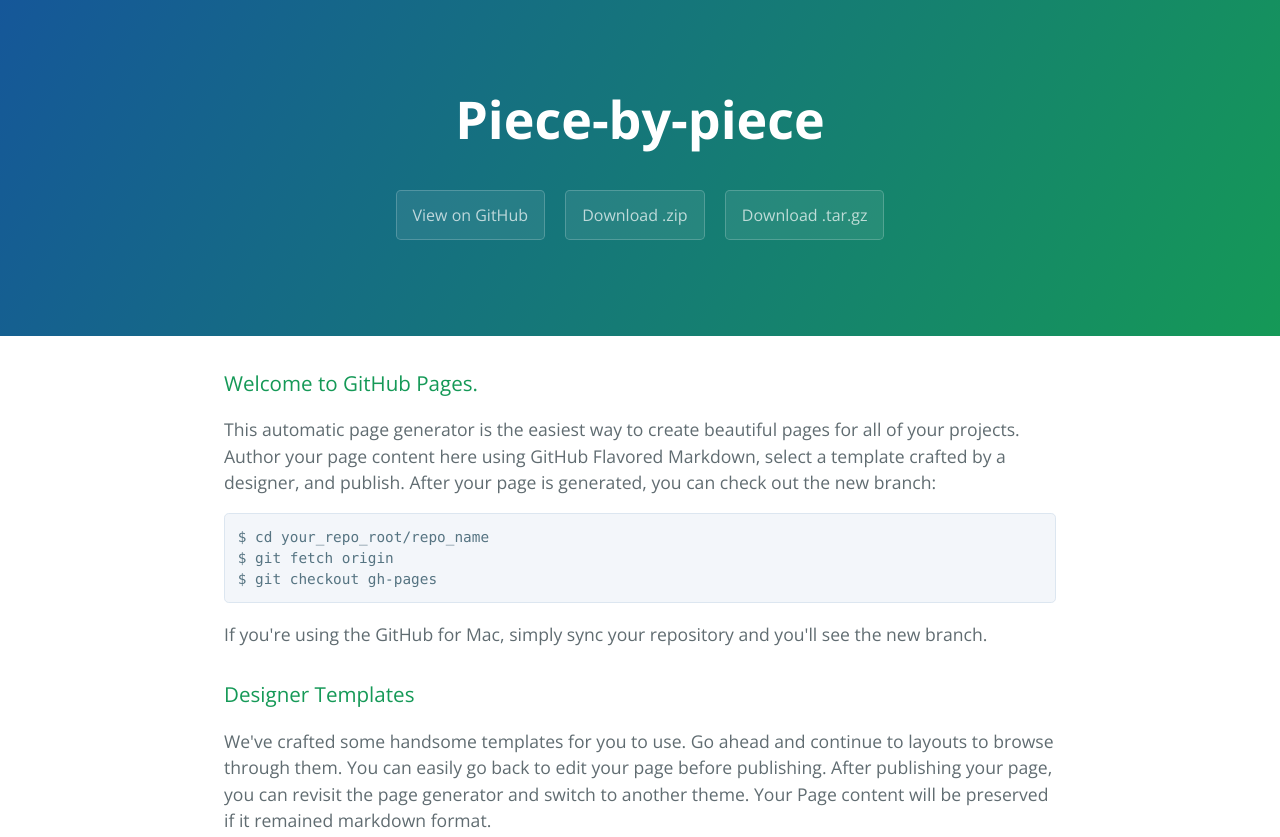
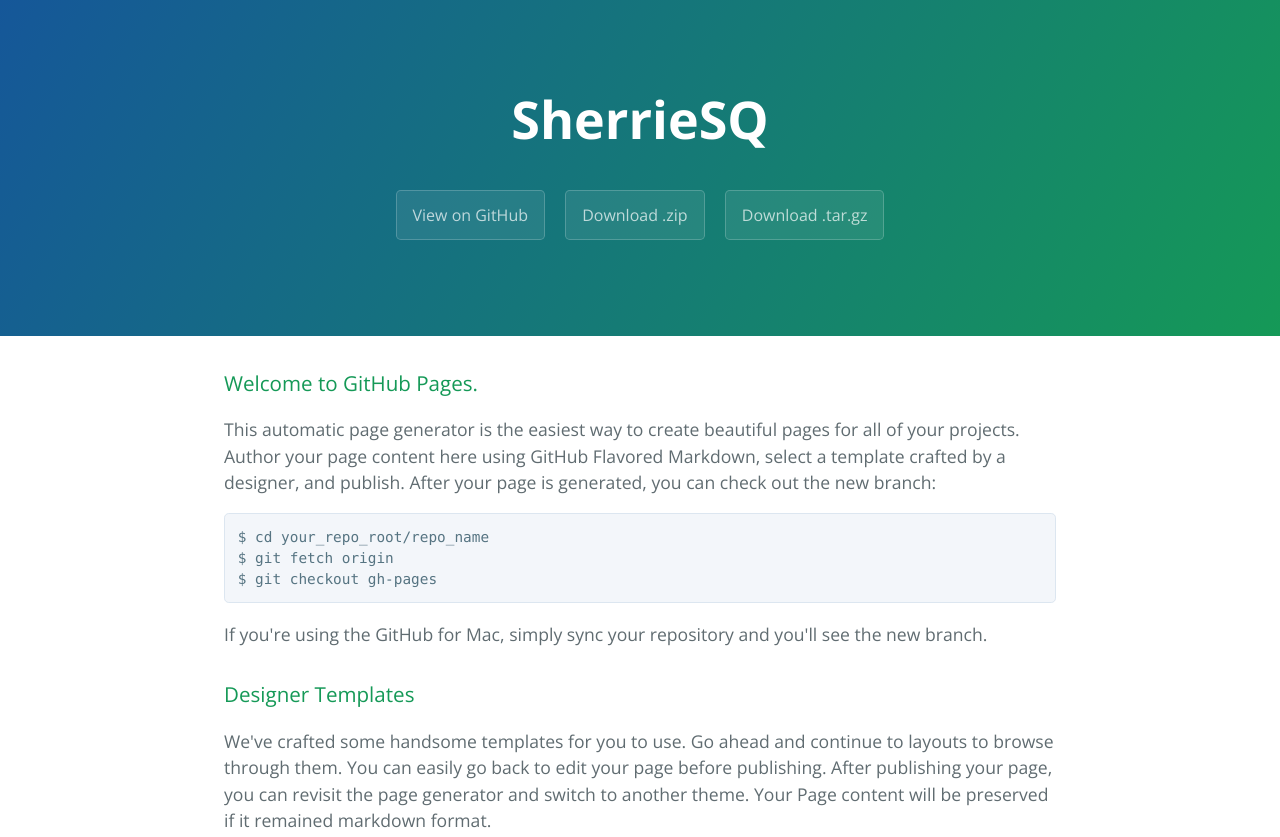
Before and after one commit to AdminHAH/piece-by-piece, a plain HTML site: page index.html in a window 1280 px wide. Shown: the top 837 px of the page. Drawn offline with nearby package versions, Linux system fonts and the light colour scheme.

Commit message:
Changed title

```diff
--- a/index.html
+++ b/index.html
@@ -11,7 +11,7 @@
   </head>
   <body>
     <section class="page-header">
-      <h1 class="project-name">Piece-by-piece</h1>
+      <h1 class="project-name">SherrieSQ</h1>
       <h2 class="project-tagline"></h2>
       <a href="https://github.com/AdminHAH/piece-by-piece" class="btn">View on GitHub</a>
       <a href="https://github.com/AdminHAH/piece-by-piece/zipball/master" class="btn">Download .zip</a>
```
